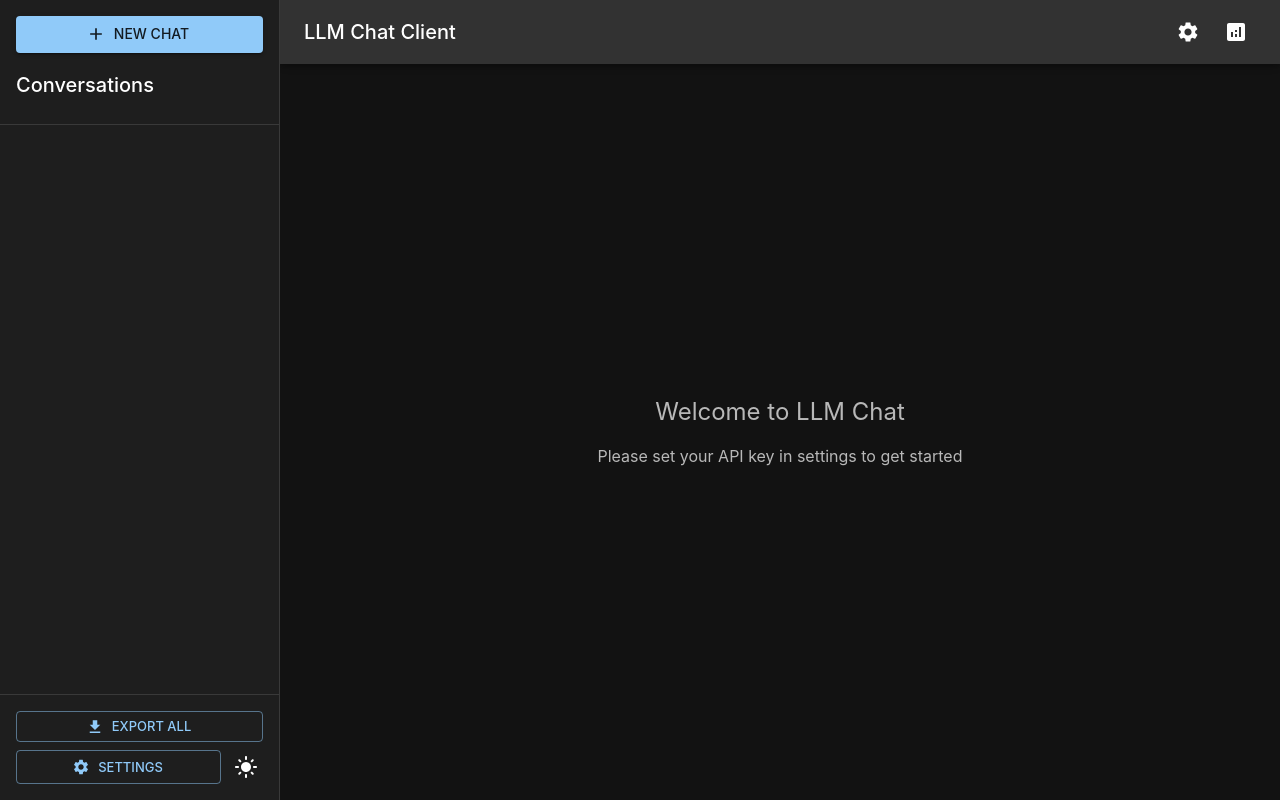
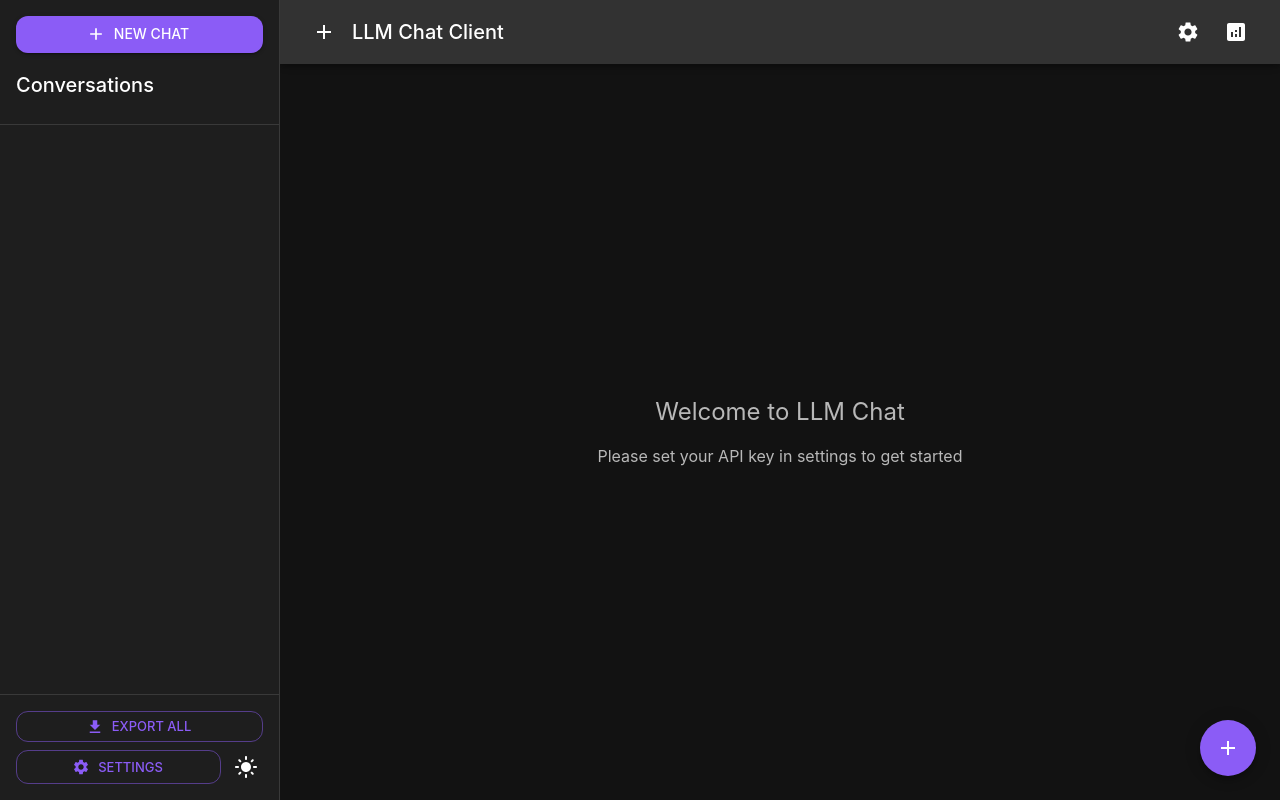
Before and after one commit to anayy09/llm-chat-client, a React (Vite) app: page / in a window 1280 px wide. Built offline with nearby package versions, Linux system fonts and the light colour scheme.

Commit message:
Revamp UI with modern design

```diff
--- a/src/components/ChatWindow.tsx
+++ b/src/components/ChatWindow.tsx
@@ -303,6 +303,8 @@ export const ChatWindow: React.FC = () => {
           p: 2,
           m: 2,
           mt: 0,
+          borderRadius: 3,
+          backdropFilter: 'blur(6px)',
         }}
       >
         <Box
@@ -322,10 +324,10 @@ export const ChatWindow: React.FC = () => {
             value={input}
             onChange={(e) => setInput(e.target.value)}
             onKeyDown={handleKeyDown}
-            placeholder="Type your message... (Ctrl+Enter to send, ↑ to edit last)"
+            placeholder="Send a message…"
             disabled={isLoading}
-            variant="outlined"
-            size="small"
+            variant="filled"
+            size="medium"
           />
 
           <Tooltip title={isRecording ? 'Stop recording' : 'Voice input'}>
--- a/src/components/MessageBubble.tsx
+++ b/src/components/MessageBubble.tsx
@@ -71,17 +71,20 @@ export const MessageBubble = memo<MessageBubbleProps>(({ message }) => {
         </Box>
 
         <Paper
-          elevation={1}
-          sx={{
+          elevation={3}
+          sx={(theme) => ({
             p: 2,
-            bgcolor: isUser ? 'primary.main' : 'background.paper',
-            color: isUser ? 'primary.contrastText' : 'text.primary',
-            borderRadius: 2,
+            background: isUser
+              ? `linear-gradient(135deg, ${theme.palette.primary.main} 0%, ${theme.palette.primary.dark} 100%)`
+              : theme.palette.background.paper,
+            color: isUser ? theme.palette.primary.contrastText : theme.palette.text.primary,
+            borderRadius: 3,
             position: 'relative',
+            boxShadow: 3,
             '&:hover .copy-button': {
               opacity: 1,
             },
-          }}
+          })}
         >
           {isAssistant ? (
             <ReactMarkdown
--- a/src/pages/Home.tsx
+++ b/src/pages/Home.tsx
@@ -5,16 +5,19 @@ import {
   Toolbar,
   Typography,
   IconButton,
+  Fab,
   useTheme,
 } from '@mui/material';
 import {
   Menu as MenuIcon,
+  Add,
   Settings,
   Analytics,
 } from '@mui/icons-material';
 import { useSelector, useDispatch } from 'react-redux';
 import type { RootState } from '../store';
 import { toggleRightSidebar } from '../store/settingsSlice';
+import { createChat } from '../store/chatSlice';
 import { ChatWindow } from '../components/ChatWindow';
 import { Sidebar } from '../components/Sidebar';
 import { SettingsDrawer } from '../components/SettingsDrawer';
@@ -26,7 +29,7 @@ export const Home: React.FC = () => {
   const theme = useTheme();
   const dispatch = useDispatch();
 
-  const { rightSidebarOpen } = useSelector((state: RootState) => state.settings);
+  const { rightSidebarOpen, model } = useSelector((state: RootState) => state.settings);
   const { activeChat, chats } = useSelector((state: RootState) => state.chat);
 
   const [leftSidebarOpen, setLeftSidebarOpen] = useState(false);
@@ -106,6 +109,15 @@ export const Home: React.FC = () => {
               <MenuIcon />
             </IconButton>
 
+            <IconButton
+              color="inherit"
+              aria-label="new chat"
+              onClick={() => dispatch(createChat({ model }))}
+              sx={{ mr: 1 }}
+            >
+              <Add />
+            </IconButton>
+
             <Typography variant="h6" noWrap component="div" sx={{ flexGrow: 1 }}>
               {currentChat ? currentChat.title : 'LLM Chat Client'}
             </Typography>
@@ -150,6 +162,21 @@ export const Home: React.FC = () => {
         open={rightSidebarOpen}
         onClose={() => dispatch(toggleRightSidebar())}
       />
+
+      {/* Floating new chat button */}
+      <Fab
+        color="primary"
+        aria-label="new chat"
+        onClick={() => dispatch(createChat({ model }))}
+        sx={{
+          position: 'fixed',
+          bottom: 24,
+          right: rightSidebarOpen ? 440 : 24,
+          zIndex: 1300,
+        }}
+      >
+        <Add />
+      </Fab>
     </Box>
   );
 };
--- a/src/styles/theme.ts
+++ b/src/styles/theme.ts
@@ -1,23 +1,20 @@
 import { createTheme } from '@mui/material/styles';
 
-export const lightTheme = createTheme({
-  palette: {
-    mode: 'light',
-    primary: {
-      main: '#1976d2',
-    },
-    secondary: {
-      main: '#dc004e',
-    },
-    background: {
-      default: '#f5f5f5',
-      paper: '#ffffff',
-    },
-  },
+const common = {
   typography: {
     fontFamily: '"Inter", "Roboto", "Helvetica", "Arial", sans-serif',
   },
+  shape: {
+    borderRadius: 12,
+  },
   components: {
+    MuiAppBar: {
+      styleOverrides: {
+        root: {
+          backdropFilter: 'blur(8px)',
+        },
+      },
+    },
     MuiCssBaseline: {
       styleOverrides: {
         body: {
@@ -36,42 +33,30 @@ export const lightTheme = createTheme({
       },
     },
   },
+} as const;
+
+export const lightTheme = createTheme({
+  palette: {
+    mode: 'light',
+    primary: { main: '#6366f1' },
+    secondary: { main: '#d97706' },
+    background: {
+      default: '#f8fafc',
+      paper: '#ffffff',
+    },
+  },
+  ...common,
 });
 
 export const darkTheme = createTheme({
   palette: {
     mode: 'dark',
-    primary: {
-      main: '#90caf9',
-    },
-    secondary: {
-      main: '#f48fb1',
-    },
+    primary: { main: '#8b5cf6' },
+    secondary: { main: '#fbbf24' },
     background: {
       default: '#121212',
       paper: '#1e1e1e',
     },
   },
-  typography: {
-    fontFamily: '"Inter", "Roboto", "Helvetica", "Arial", sans-serif',
-  },
-  components: {
-    MuiCssBaseline: {
-      styleOverrides: {
-        body: {
-          scrollbarWidth: 'thin',
-          '&::-webkit-scrollbar': {
-            width: '8px',
-          },
-          '&::-webkit-scrollbar-track': {
-            background: '#2b2b2b',
-          },
-          '&::-webkit-scrollbar-thumb': {
-            background: '#6b6b6b',
-            borderRadius: '4px',
-          },
-        },
-      },
-    },
-  },
+  ...common,
 });
```
Also changed, not shown: 1 other file (tests, documents, lock files or other folders).
